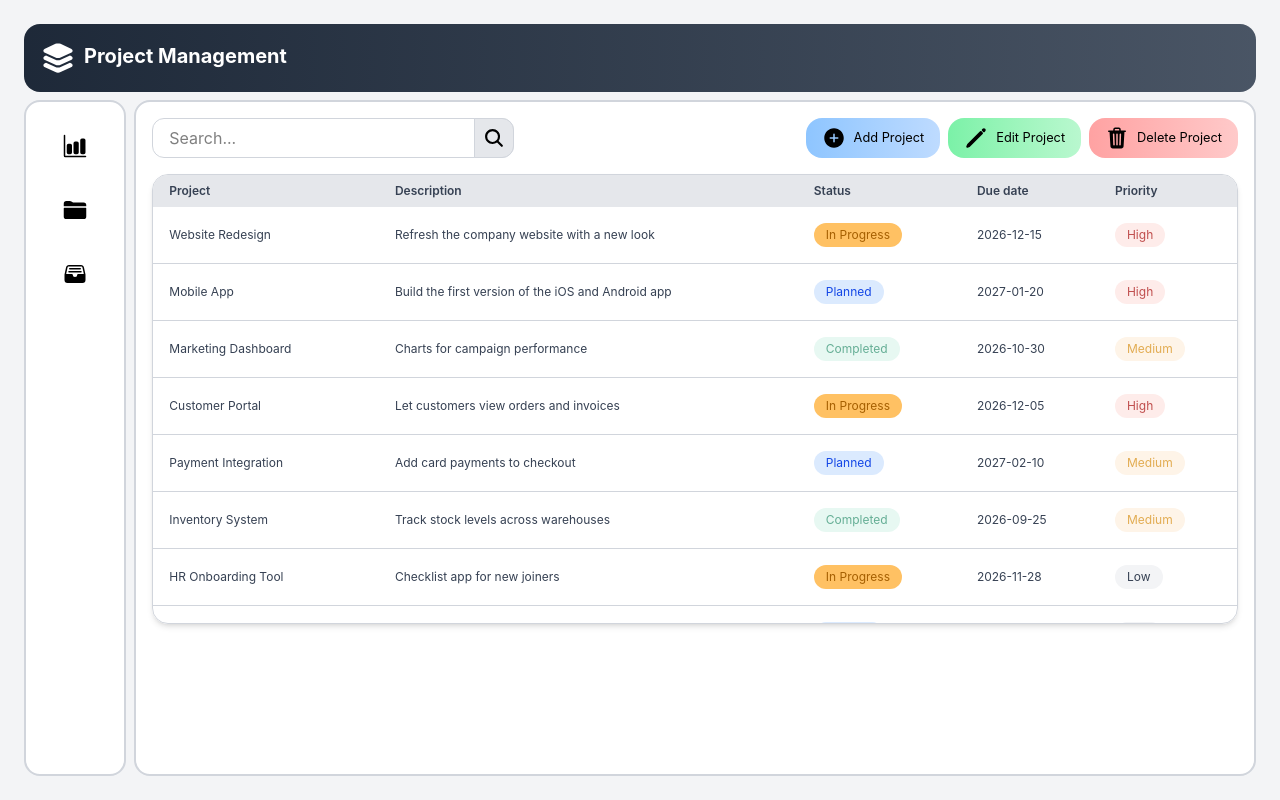
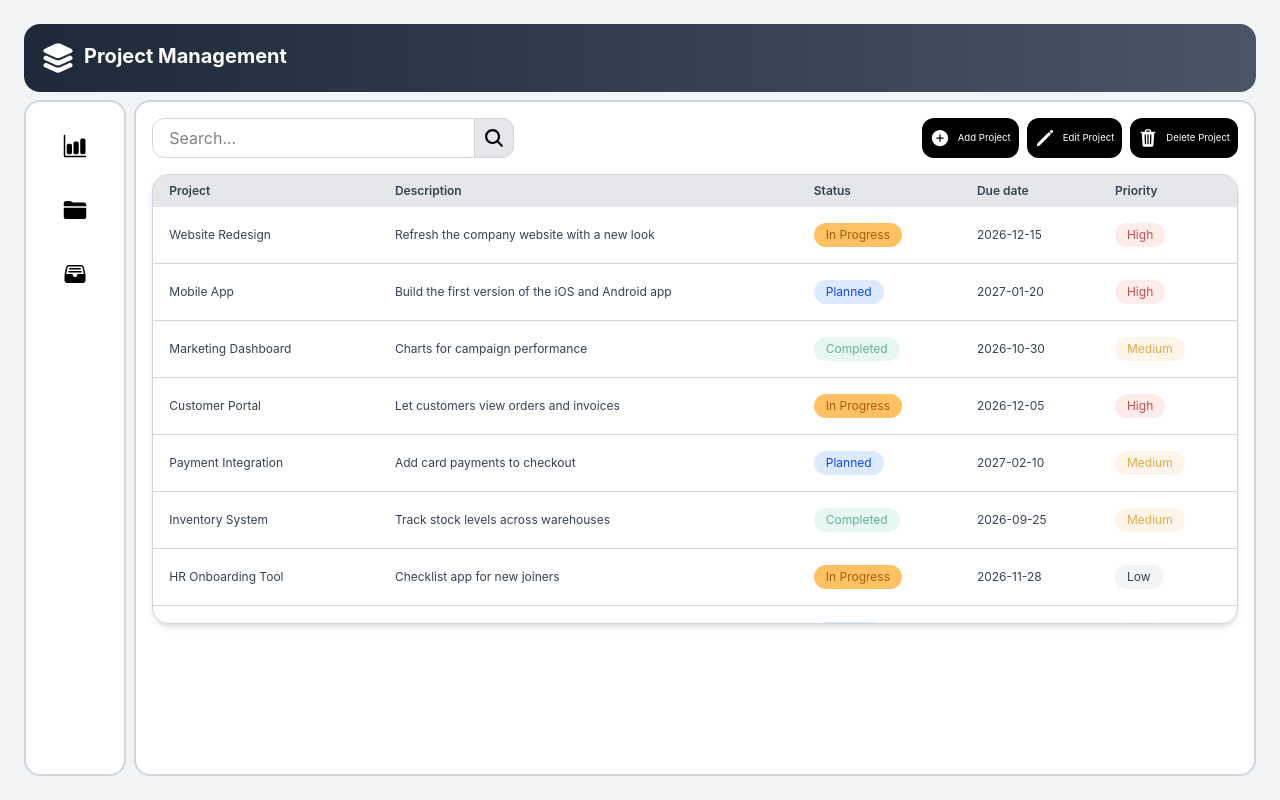
Before and after one commit to madhusudan-nagal/project-management, a React (Vite) app: page /projects in a window 1280 px wide. Built offline with nearby package versions, Linux system fonts and the light colour scheme.

Commit message:
Changing TailwindCss for UI

```diff
--- a/src/components/BarChart.jsx
+++ b/src/components/BarChart.jsx
@@ -23,7 +23,7 @@ export default function LineChart({ labels, values }) {
   };
 
   return (
-    <div className="relative h-75 flex flex-row justify-center">
+    <div className="relative h-65 flex flex-row justify-center">
       <Bar data={data} />
     </div>
   );
--- a/src/components/Button.jsx
+++ b/src/components/Button.jsx
@@ -1,15 +1,15 @@
 import { IoAddCircle, IoPencil, IoTrash } from "react-icons/io5";
 
-export default function Button({ iconType, label, className }) {
+export default function Button({ iconType, label }) {
   const icons = {
-    add: <IoAddCircle className="text-2xl" />,
-    edit: <IoPencil className="text-2xl" />,
-    delete: <IoTrash className="text-2xl" />,
+    add: <IoAddCircle className="text-xl" />,
+    edit: <IoPencil className="text-xl" />,
+    delete: <IoTrash className="text-xl" />,
   };
 
   return (
     <button
-      className={`flex flex-row gap-2 text-[0.800rem] items-center rounded-2xl px-4 py-2 ${className}`}
+      className={`flex flex-row gap-2 text-[0.600rem] items-center rounded-xl px-2 bg-linear-to-r bg-black text-white hover:from-black hover:to-gray-600 hover:-translate-y-0.5 hover:shadow-lg active:scale-95 active:translate-y-0 active:shadow-md transition-all duration-300 ease-out cursor-pointer focus-visible:outline-none focus-visible:ring-2 focus-visible:ring-gray-400 focus-visible:ring-offset-2 disabled:opacity-50 disabled:cursor-not-allowed disabled:pointer-events-none`}
     >
       {icons[iconType]}
       {label}
--- a/src/components/Cards.jsx
+++ b/src/components/Cards.jsx
@@ -1,16 +1,24 @@
 export default function Cards({
   title,
+  icon,
   description,
   className = "",
   children,
 }) {
   return (
     <div
-      className={`flex flex-col gap-2 p-4 rounded-2xl border shadow-md border-gray-300 ${className}`}
+      className={`flex flex-col gap-2 p-3 rounded-2xl border shadow-md border-gray-300 ${className}`}
     >
-      <h3 className="text-lg font-semibold">{title}</h3>
-      {description && <p className="text-gray-700">{description}</p>}
+      <div className="flex flex-row items-center justify-between">
+        <h3 className="text-lg font-semibold">{title}</h3>
+        {icon && (
+          <span className="p-2 rounded-full bg-white/20 text-xl">{icon}</span>
+        )}
+      </div>
       {children}
+      {description && (
+        <p className={`text-sm text-opacity-80  ${className}`}>{description}</p>
+      )}
     </div>
   );
 }
```
